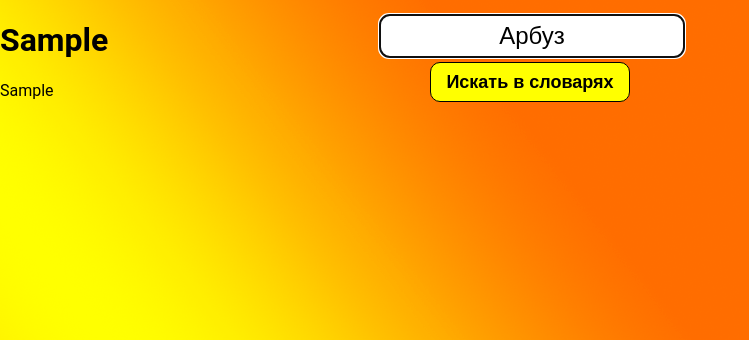
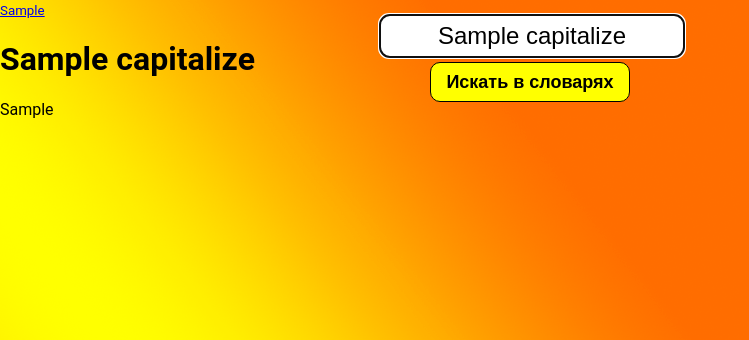
Before and after one commit to PaganelVl/RusWordProject, a Django app: template Word/templates/result.html in a window 1280 px wide. Shown: the part 135-475 px from the top of the page, without its empty margins (0-749 px from the left). Run offline with Django 4.2, Linux system fonts and the light colour scheme; the template is opened without the code that fills it: most values are stand-ins (such as "Sample title", 1, 10 or a date in 2020).

Commit message:
back and front

```diff
--- a/RusWord/urls.py
+++ b/RusWord/urls.py
@@ -19,5 +19,6 @@ from Word import views
 
 urlpatterns = [
     path('', views.index),
+    path('result', views.result),
     path('admin/', admin.site.urls),
 ]
--- a/Word/templates/index.html
+++ b/Word/templates/index.html
@@ -14,7 +14,7 @@
     <div id="main">
         <h1 class="titleForm">Введите искомое слово:</h1>
         <div class="mainForm">
-            <form>
+            <form action="result">
                 <input class="searchInputMain" autocomplete="off" autocorrect="off" autocapitalize="off" spellcheck="false" aria-autocomplete="list" aria-label="Запрос" id="text" maxlength="400" name="text" autofocus="" placeholder="Например: арбуз" role="combobox" aria-controls="suggest-list-b95dusbyd7w">
                 <button class="searchButton" type="submit">
                     Искать в словарях
--- a/Word/templates/result.html
+++ b/Word/templates/result.html
@@ -4,14 +4,14 @@
 <head>
     <meta charset="UTF-8">
     <link href="{% static 'style.css' %}" rel="stylesheet" type="text/css">
-    <title>Слово арбуз в словарях</title>
+    <title>Слово {{ word }} в словарях</title>
 </head>
 <body>
     <header>
         <img src="{% static 'logo.png' %}" id="logoResult">
         <div class="mainForm" id="searchForm">
-            <form>
-                <input value="Арбуз" class="searchInputMain" id="searchInput" autocomplete="off" autocorrect="off" autocapitalize="off" spellcheck="false" aria-autocomplete="list" aria-label="Запрос" id="text" maxlength="400" name="text" autofocus="" placeholder="Например: арбуз" role="combobox" aria-controls="suggest-list-b95dusbyd7w">
+            <form action="result">
+                <input value="{{ word.capitalize }}" class="searchInputMain" id="searchInput" autocomplete="off" autocorrect="off" autocapitalize="off" spellcheck="false" aria-autocomplete="list" aria-label="Запрос" id="text" maxlength="400" name="text" autofocus="" placeholder="Например: арбуз" role="combobox" aria-controls="suggest-list-b95dusbyd7w">
                 <button class="searchButton" id="searchBtn" type="submit">
                     Искать в словарях
                 </button>
@@ -21,7 +21,8 @@
     </header>
     {% for gloses in dict %}
         <div class="glose">
-            <h1 class="gloseTitle">{{ gloses.0 }}</h1>
+            <small class="gloseDict"><a href="https://ru.wikipedia.org/wiki/{% if gloses.0 == 'Словарь Ефремовой' %}Ефремова,_Татьяна_Фёдоровна{% else %}{{ gloses.0 }}{% endif %}">{{ gloses.0 }}</a></small>
+            <h1 class="gloseTitle"> {{ word.capitalize }}</h1>
             <p class="gloseText">{{ gloses.2 }}</p>
         </div>
     {% endfor %}
--- a/Word/views.py
+++ b/Word/views.py
@@ -64,11 +64,11 @@ class Parse:
         return res
 
 
-def index1(request):
+def index(request):
     return render(request, 'index.html')
 
 
-def index(request):
+def result(request):
     word = 'арбуз'
     dictionaries = [
         ['Толковый словарь Даля', 'https://diclist.ru/slovar/dalya'],
@@ -81,6 +81,6 @@ def index(request):
     for i in dictionaries:
         i.append(Parse.parse(word, i[1]))
 
-    data = {'dict': dictionaries}
+    data = {'dict': dictionaries, 'word': word}
 
     return TemplateResponse(request, 'result.html', data)
```
